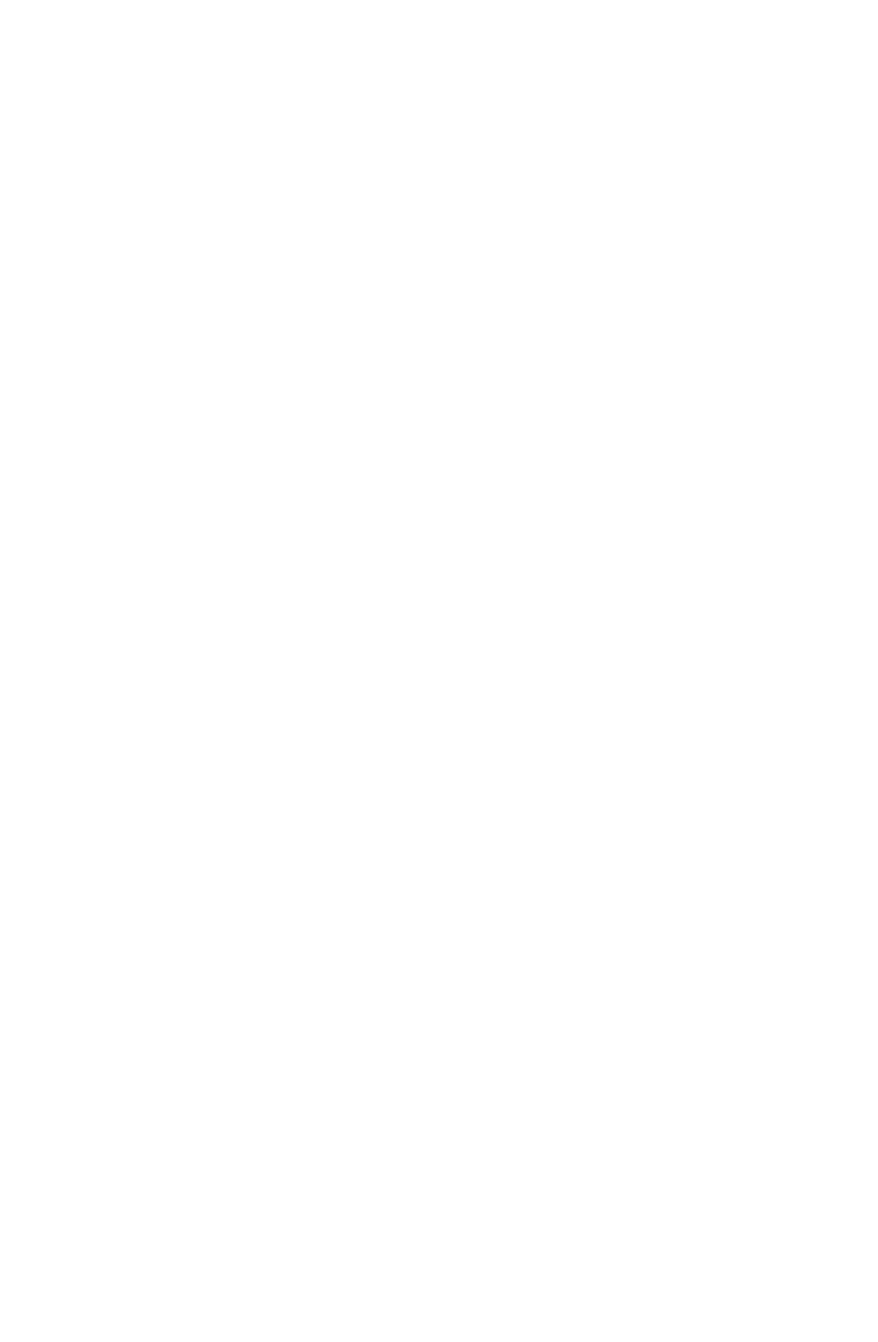
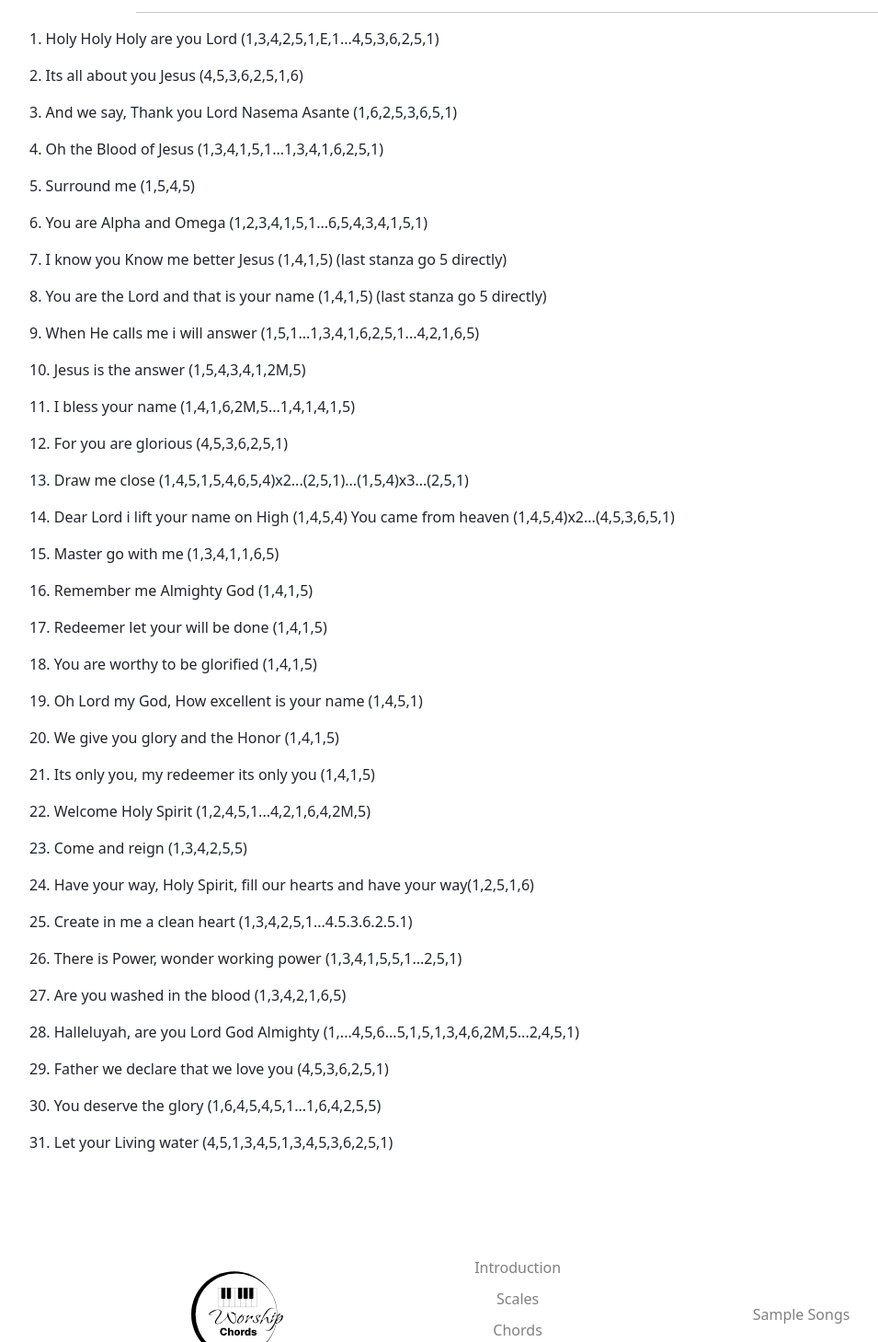
Before and after one commit to Willie-uk/Chords, a React (Vite) app: page /sampleSongs in a window 1280 px wide. Before the commit this address had no page. Shown: the part 171-1630 px from the top of the page at 92% size, without its empty margins (74-1029 px from the left). Before the commit the page ends 800 px from the top, so only its background shows below. Built offline with nearby package versions, Linux system fonts and the light colour scheme.

Commit message:
Sample songs file added

```diff
--- a/src/App.tsx
+++ b/src/App.tsx
@@ -8,6 +8,7 @@ import Module3 from "./components/Module3";
 import Home from "./utils/Home";
 import Module3ii from "./components/Module3ii";
 import Module3iii from "./components/Module3iii";
+import SampleSongs from "./components/SampleSongs";
 
 function App() {
   const [loading, setLoading] = useState(true);
@@ -36,6 +37,7 @@ function App() {
         <Route path="/module3" element={<Module3 />} />
         <Route path="/module3/ii" element={<Module3ii />} />
         <Route path="/module3/iii" element={<Module3iii />} />
+        <Route path="/sampleSongs" element={<SampleSongs />} />
       </Routes>
     </BrowserRouter>
   );
--- /dev/null
+++ b/src/components/SampleSongs.tsx
@@ -0,0 +1,79 @@
+import Footer from "../utils/Footer";
+import Navbar from "../utils/Nav";
+import Spacer from "../utils/Spacer";
+
+function SampleSongs() {
+  return (
+    <div>
+      <Navbar />
+      <Spacer />
+      <div className="container">
+        <h1 className="text-center">Sample Songs</h1>
+        <hr className="w-75 mx-auto" />
+        <div className="d-flex flex-column align-items-start px-4">
+          <p>
+            1. Holy Holy Holy are you Lord (1,3,4,2,5,1,E,1...4,5,3,6,2,5,1)
+          </p>
+          <p>2. Its all about you Jesus (4,5,3,6,2,5,1,6)</p>
+          <p>
+            3. And we say, Thank you Lord {"Nasema Asante"} (1,6,2,5,3,6,5,1)
+          </p>
+          <p>4. Oh the Blood of Jesus (1,3,4,1,5,1...1,3,4,1,6,2,5,1)</p>
+          <p>5. Surround me (1,5,4,5)</p>
+          <p>6. You are Alpha and Omega (1,2,3,4,1,5,1...6,5,4,3,4,1,5,1)</p>
+          <p>
+            7. I know you Know me better Jesus (1,4,1,5) (last stanza go 5
+            directly)
+          </p>
+          <p>
+            8. You are the Lord and that is your name (1,4,1,5) (last stanza go
+            5 directly)
+          </p>
+          <p>
+            9. When He calls me i will answer
+            (1,5,1...1,3,4,1,6,2,5,1...4,2,1,6,5)
+          </p>
+          <p>10. Jesus is the answer (1,5,4,3,4,1,2M,5)</p>
+          <p>11. I bless your name (1,4,1,6,2M,5...1,4,1,4,1,5)</p>
+          <p>12. For you are glorious (4,5,3,6,2,5,1)</p>
+          <p>
+            13. Draw me close
+            (1,4,5,1,5,4,6,5,4)x2...(2,5,1)...(1,5,4)x3...(2,5,1)
+          </p>
+          <p>
+            14. Dear Lord i lift your name on High (1,4,5,4) You came from
+            heaven (1,4,5,4)x2...(4,5,3,6,5,1)
+          </p>
+          <p>15. Master go with me (1,3,4,1,1,6,5)</p>
+          <p>16. Remember me Almighty God (1,4,1,5)</p>
+          <p>17. Redeemer let your will be done (1,4,1,5)</p>
+          <p>18. You are worthy to be glorified (1,4,1,5)</p>
+          <p>19. Oh Lord my God, How excellent is your name (1,4,5,1)</p>
+          <p>20. We give you glory and the Honor (1,4,1,5)</p>
+          <p>21. Its only you, my redeemer its only you (1,4,1,5)</p>
+          <p>22. Welcome Holy Spirit (1,2,4,5,1...4,2,1,6,4,2M,5)</p>
+          <p>23. Come and reign (1,3,4,2,5,5)</p>
+          <p>
+            24. Have your way, Holy Spirit, fill our hearts and have your
+            way(1,2,5,1,6)
+          </p>
+          <p>25. Create in me a clean heart (1,3,4,2,5,1...4.5.3.6.2.5.1)</p>
+          <p>
+            26. There is Power, wonder working power (1,3,4,1,5,5,1...2,5,1)
+          </p>
+          <p>27. Are you washed in the blood (1,3,4,2,1,6,5)</p>
+          <p>
+            28. Halleluyah, are you Lord God Almighty
+            (1,...4,5,6...5,1,5,1,3,4,6,2M,5...2,4,5,1)
+          </p>
+          <p>29. Father we declare that we love you (4,5,3,6,2,5,1)</p>
+          <p>30. You deserve the glory (1,6,4,5,4,5,1...1,6,4,2,5,5)</p>
+          <p>31. Let your Living water (4,5,1,3,4,5,1,3,4,5,3,6,2,5,1)</p>
+        </div>
+      </div>
+      <Footer />
+    </div>
+  );
+}
+
+export default SampleSongs;
--- a/src/utils/Footer.tsx
+++ b/src/utils/Footer.tsx
@@ -44,7 +44,7 @@ const Footer: React.FC = () => {
             </div>
             <Link
               style={{ textDecoration: "none", color: "gray" }}
-              to="sampleSongs"
+              to="/sampleSongs"
               className="mt-3 mt-sm-0"
             >
               Sample Songs
--- a/src/utils/Hero.tsx
+++ b/src/utils/Hero.tsx
@@ -30,7 +30,7 @@ function Hero() {
           the world of worship music and enhancing your piano journey.
         </p>
       </div>
-      <div className="my-5">
+      <div className="my-5 container">
         <h1>Contents :</h1>
         <h3 className="text-start ms-4 text-secondary">Beginners Section</h3>
         <div className="d-flex flex-column align-items-start px-4">
@@ -55,7 +55,7 @@ function Hero() {
             Arpeggios, Octive Position.
           </p>
         </div>
-        <h3 className="text-start ms-4 text-secondary">Intermediate</h3>
+        <h3 className="text-start ms-4 text-secondary">Intermediate Section</h3>
         <div className="d-flex flex-column align-items-start px-4">
           <p>
             <span className="fw-bold">Module 1: </span> Diminished, Suspended,
```
